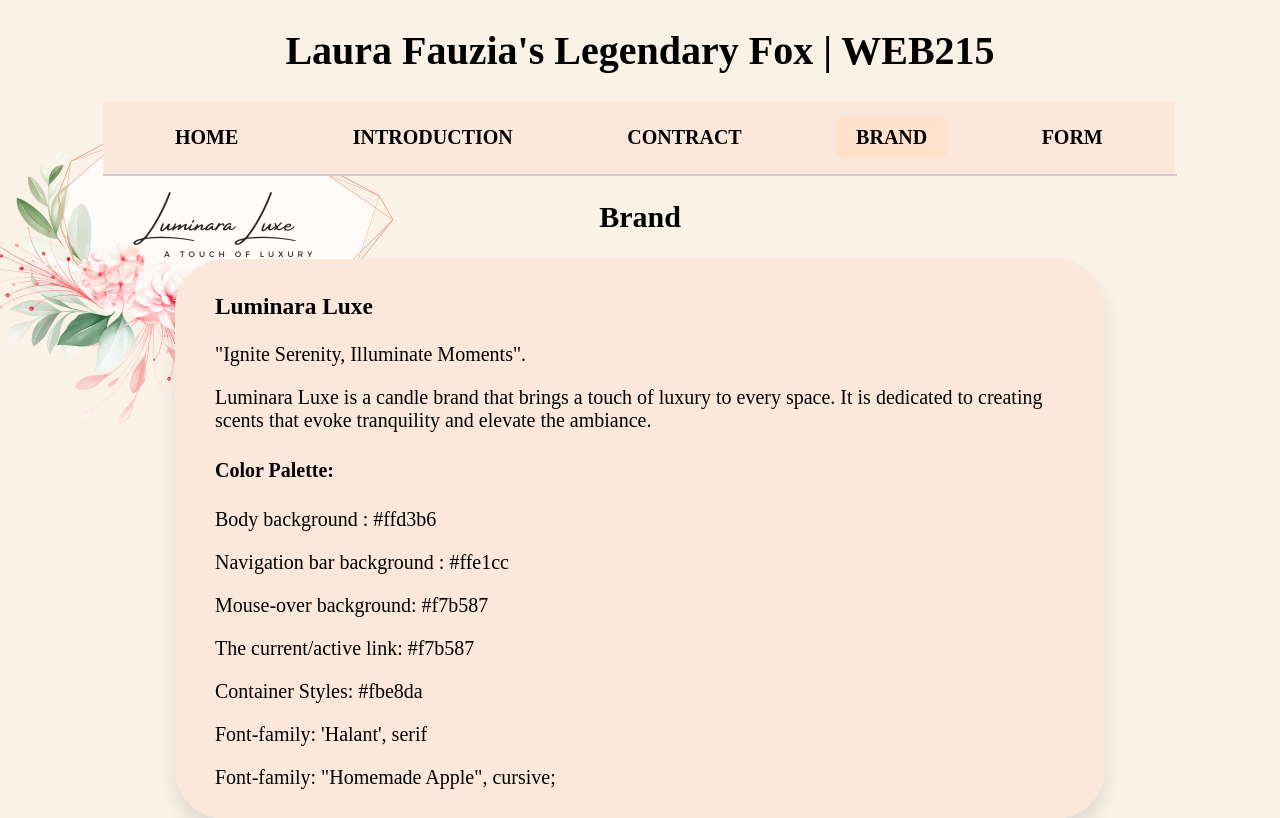
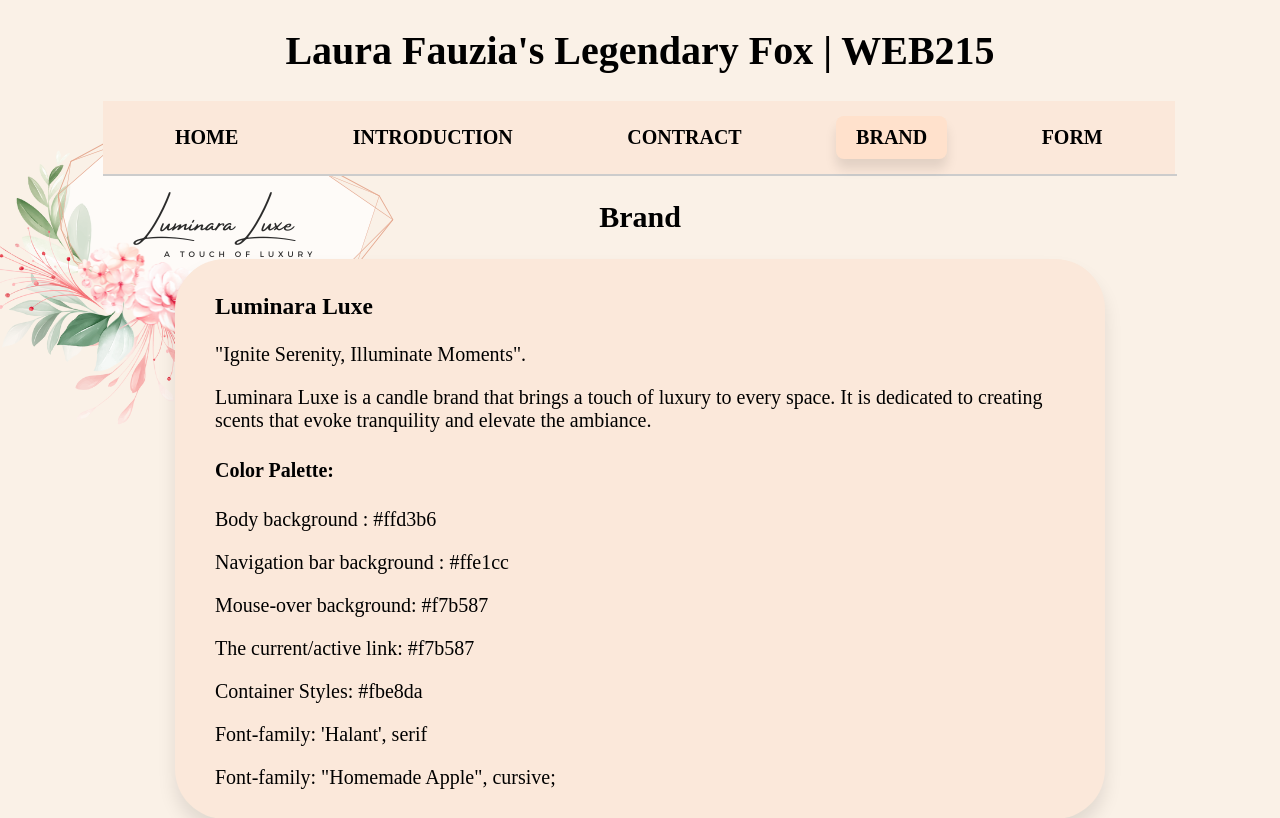
Before and after one commit to Lfauzia/web215, a PHP site: page /brand.html in a window 1280 px wide. Shown: the top 818 px of the page. Run offline with PHP 8.4, Linux system fonts and the light colour scheme; some web fonts are replaced.

Commit message:
Update default.css

```diff
--- a/styles/default.css
+++ b/styles/default.css
@@ -11,7 +11,6 @@ body {
   font-style: normal;
 
 }
-
 
 h1, h2 , footer{
   text-align: center;
@@ -80,8 +79,7 @@ main a[href="https://lfauzia.github.io/web215/introduction.html"] {
 
 a.active {
   background-color: #ffe1cc;
-
-
+  box-shadow: 0 10px 12px  #0000001A;
 }
 
 a {
```
